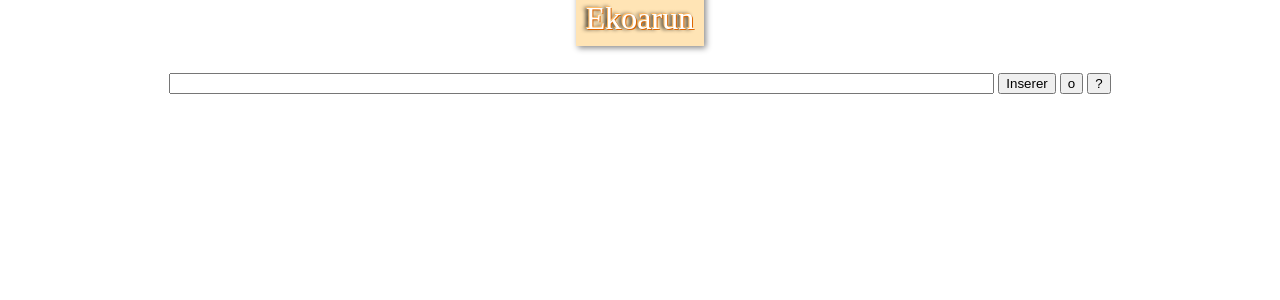
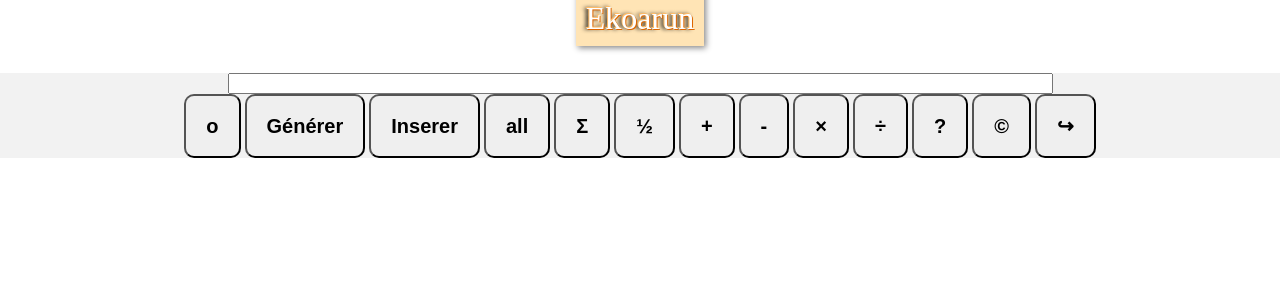
Before and after one commit to rodeofly/ekoarun, a PHP site: page /ekoarun.html in a window 1280 px wide. Shown: the top 300 px of the page. Run offline with PHP 8.4, Linux system fonts and the light colour scheme.

Commit message:
unity ;) moche et foireux à la fois

```diff
--- a/css/ekoarun.css
+++ b/css/ekoarun.css
@@ -19,6 +19,11 @@ h1
   box-shadow:2px 2px 6px #888;
   text-align:center;
   display:inline;
+}
+.focus {
+  outline: none;
+  border-color: #9ecaed;
+  box-shadow: 0 0 10px #9ecaed;
 }
 
 .selected {
@@ -96,15 +101,31 @@ ul > li.monome:first-child > span.plus {
 
 }
 
+button {
+	font: 20px/100% Arial, Helvetica, sans-serif;
+	font-weight : bold;
+	padding: 1em ;
+	-webkit-border-radius: .5em;
+	-moz-border-radius: .5em;
+	border-radius: .5em;
 
+}
+#equation_panel{
+	width:auto;
+	margin:0;
+	padding:0;
+    background-color:rgba(0,0,0,0.05);
+}
 .panel_touch {
 	display: inline-block;
+	background-color:ligth-grey;
 	outline: none;
 	cursor: pointer;
 	text-align: center;
 	text-decoration: none;
-	font: 14px/100% Arial, Helvetica, sans-serif;
-	padding: .5em 2em .55em;
+	font: 20px/100% Arial, Helvetica, sans-serif;
+	font-weight : bold;
+	padding: 1em ;
 	text-shadow: 0 1px 1px rgba(0,0,0,.3);
 	-webkit-border-radius: .5em;
 	-moz-border-radius: .5em;
@@ -120,3 +141,13 @@ ul > li.monome:first-child > span.plus {
 	position: relative;
 	top: 1px;
 }
+
+.deleteButton {
+	float:left;
+	font: 20px/100% Arial, Helvetica, sans-serif;
+	font-weight : bold;
+	padding: 0 ;
+	-webkit-border-radius: .5em;
+	-moz-border-radius: .5em;
+	border-radius: .5em;
+}
--- a/ekoarun.html
+++ b/ekoarun.html
@@ -22,15 +22,24 @@
 
 
 
-    <h1>Ekoarun</h1>
+  <h1>Ekoarun</h1>
   <br /><br /><br />
-  <div id="equation_panel"></div>
-
+  <div id="equation_panel">
+	<input id="equation_string" type="text" size="100" value=""  readonly><br />
+	<button id="effacer_equation_string" title="effacer">o</button>
+	<button id="generer_equation" title="générer une équation du premier degré">Générer</button>
+	<button id="add_equation" title="Ajouter au système d'équation">Inserer</button>
+	<button class="selectAllButton" title="Sélectionner tous les termes de cette équation">all</button>
+	<button class="sommationMonome" title="Effectuer la somme des termes sélectionnés dans chaque membre">&Sigma;</button>
+	<button class="simplifier_les_monomes" title="rendre les fractions des termes sélectionnés irréductibles">&frac12;</button>
+	<button class="ajouter" title="Ajouter un terme à chaque membre de cette équation">+</button>
+	<button class="retrancher" title="Retrancher un terme à chaque membre de cette équation">-</button>
+	<button class="multiplier" title="Multiplier par un terme chaque membre de cette équation">&#215;</button>
+	<button class="diviser"  title="Diviser par un terme chaque membre de cette équation">&#247;</button>
+	<button class="obtenirSolution"  title="Obtenir la solution de cette équation">?</button>
+	<button class="copier"  title="Copier cette valeur">&#169;</button>
+	<button class="coller"  title="Injecter la valeur">&#8618;</button><br />
   </div>
-  <input id="equation_string" type="text" size="100" value="">
-  <button id="add_equation" title="L'(in)équation doit être de la forme : (±rationnel) + (±rationnel)symbol <≤=≥> (±rationnel) + (±rationnel)symbol">Inserer</button>
-  <button id="effacer_equation_string" title="effacer">o</button>
-  <button id="generer_equation" title="générer une équation du premier degré">?</button>
 
 </body>
 </html>
```
Also changed, not shown: README.md, 1 other file.
